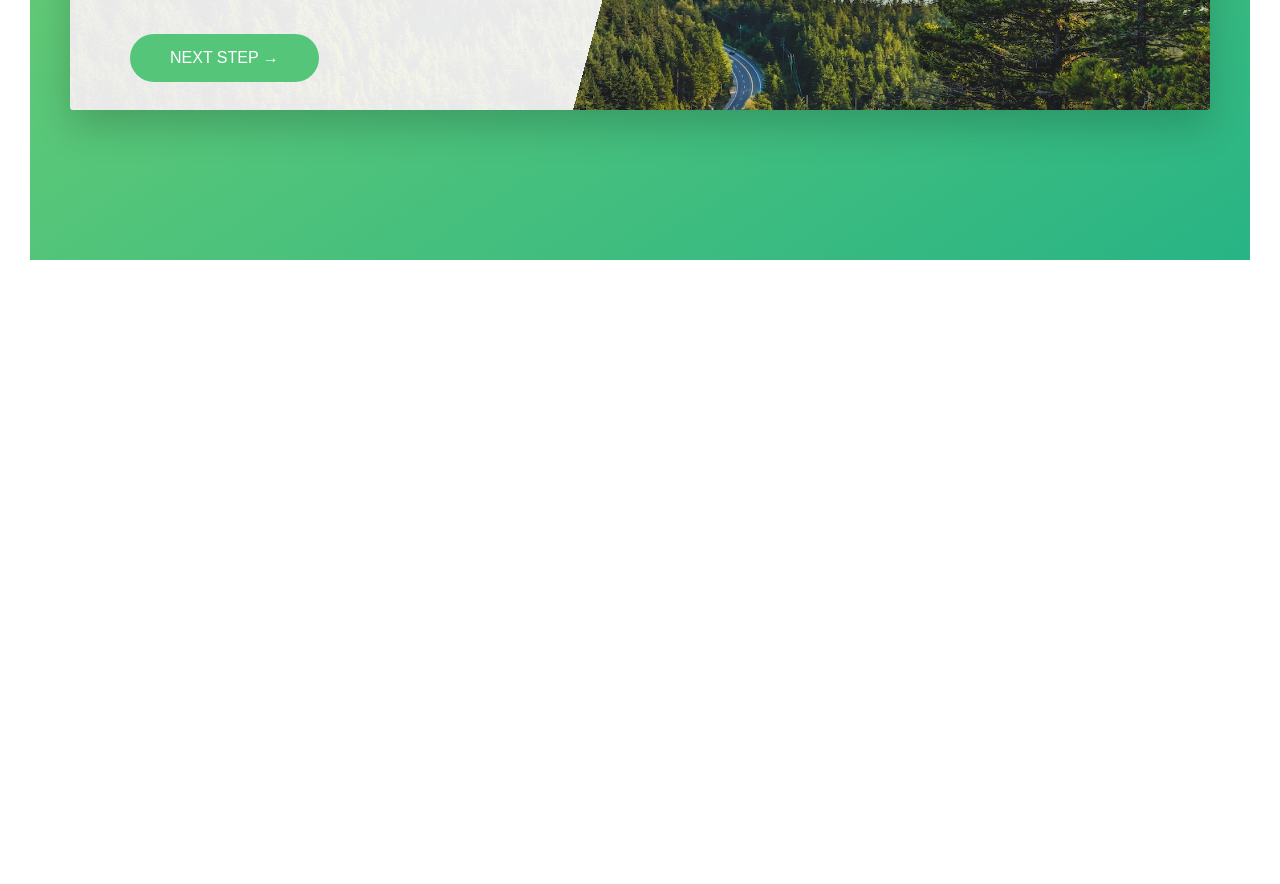
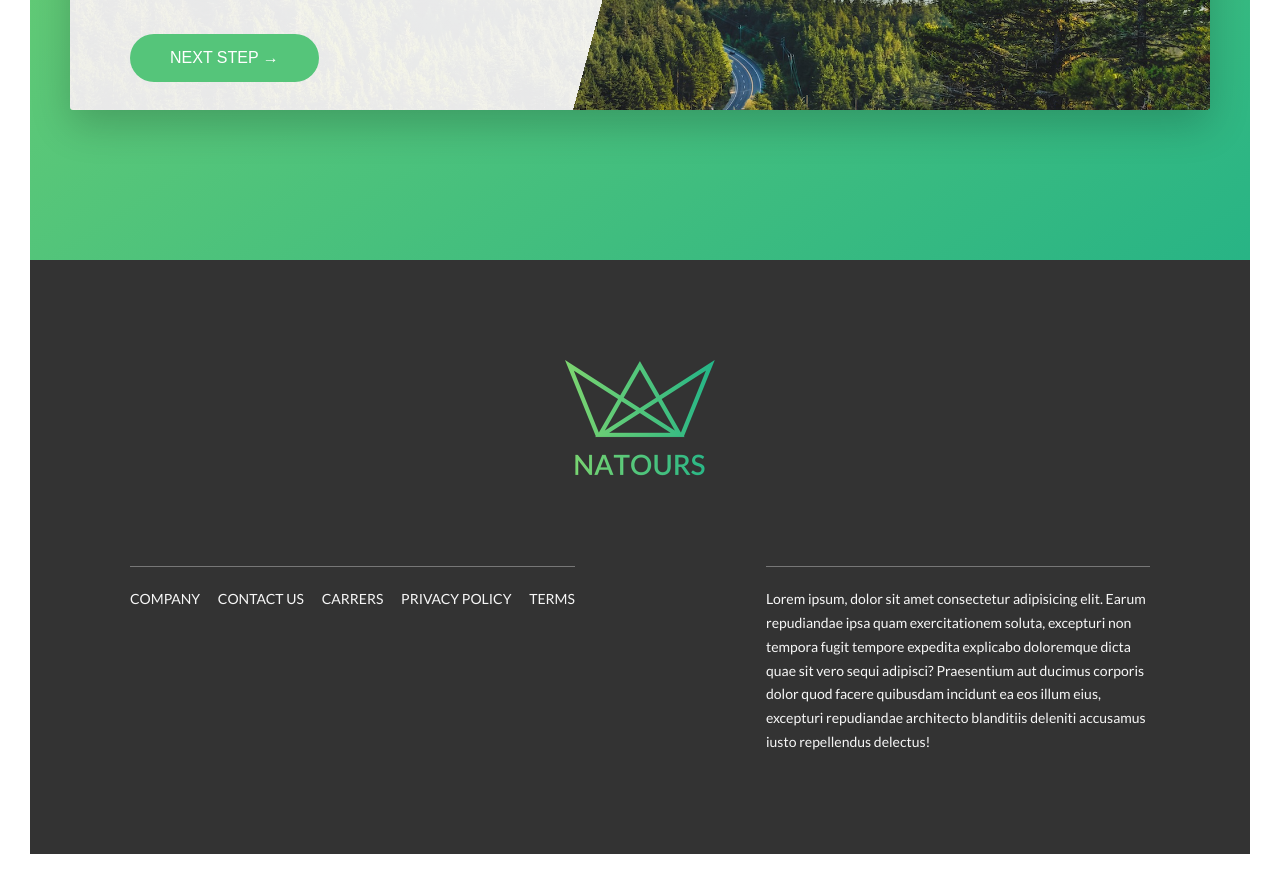
Before and after one commit to 0xDELS/Natours, a website: page src/index.html in a window 1280 px wide. Shown: the part 5197-6081 px from the top of the page. Before the commit the page ends 5487 px from the top, so only its background shows below. Drawn offline with Linux system fonts and the light colour scheme.

Commit message:
Footer Section

```diff
--- a/src/index.html
+++ b/src/index.html
@@ -296,6 +296,30 @@
             </div>
         </section>
     </main>
+
+    <footer class="footer">
+        <div class="footer__logo-box">
+            <img src="img/logo-green-2x.png" alt="Full logo" class="footer__logo">
+        </div>
+        <div class="row">
+            <div class="col-1-of-2">
+                <div class="footer__navigation">
+                    <ul class="footer__list">
+                        <li class="footer__item"><a href="#" class="footer__link">Company</a></li>
+                        <li class="footer__item"><a href="#" class="footer__link">Contact Us</a></li>
+                        <li class="footer__item"><a href="#" class="footer__link">Carrers</a></li>
+                        <li class="footer__item"><a href="#" class="footer__link">Privacy policy</a></li>
+                        <li class="footer__item"><a href="#" class="footer__link">Terms</a></li>
+                    </ul>
+                </div>
+            </div>
+            <div class="col-1-of-2">
+                <p class="footer__copyright">
+                    Lorem ipsum, dolor sit amet consectetur adipisicing elit. Earum repudiandae ipsa quam exercitationem soluta, excepturi non tempora fugit tempore expedita explicabo doloremque dicta quae sit vero sequi adipisci? Praesentium aut ducimus corporis dolor quod facere quibusdam incidunt ea eos illum eius, excepturi repudiandae architecto blanditiis deleniti accusamus iusto repellendus delectus!
+                </p>
+            </div>
+        </div>
+    </footer>
 </body>
 
 </html>
--- a/src/sass/abstracts/_variables.scss
+++ b/src/sass/abstracts/_variables.scss
@@ -14,6 +14,7 @@ $color-grey-light-2: #eee;
 
 $color-grey-dark: #777;
 $color-grey-dark-2: #999;
+$color-grey-dark-3: #333;
 
 $color-white: #fff;
 $color-black: #000;
--- /dev/null
+++ b/src/sass/layout/_footer.scss
@@ -0,0 +1,60 @@
+.footer {
+    background-color: $color-grey-dark-3;
+    padding: 10rem;
+    font-size: 1.4rem;
+
+    &__logo-box {
+        text-align: center;
+        margin-bottom: 8rem;
+    }
+
+    &__logo {
+        width: 15rem;
+        height: auto;
+    }
+
+    &__navigation {
+        border-top: 1px solid $color-grey-dark;
+        padding-top: 2rem;
+        display: inline-block;
+    }
+
+    &__list {
+        list-style: none;
+    }
+
+    &__item {
+        display: inline-block;
+
+        &:not(:last-child){
+            margin-right: 1.5rem;
+        }
+    }
+
+    &__link {
+        &:link,
+        &:visited {
+            color: $color-grey-light-1;
+            text-decoration: none;
+            text-transform: uppercase;
+            display: inline-block;
+            transition: all .2s;
+            background-color: $color-grey-dark-3;
+        }
+
+        &:hover,
+        &:active {
+            color: $color-primary;
+            box-shadow: 0 1rem 2rem rgba($color-black, .4);
+            transform: rotate(5deg) scale(1.3);
+        }
+    }
+
+    &__copyright {
+        color: $color-grey-light-1;
+        border-top: 1px solid $color-grey-dark;
+        padding-top: 2rem;
+        width: 80%;
+        float: right;
+    }
+}
--- a/src/sass/main.scss
+++ b/src/sass/main.scss
@@ -15,6 +15,7 @@
 @import "components/form";
 @import "components/story";
 
+@import "layout/footer";
 @import "layout/grid";
 @import "layout/header";
 
```
Also changed, not shown: src/css/main.css.
